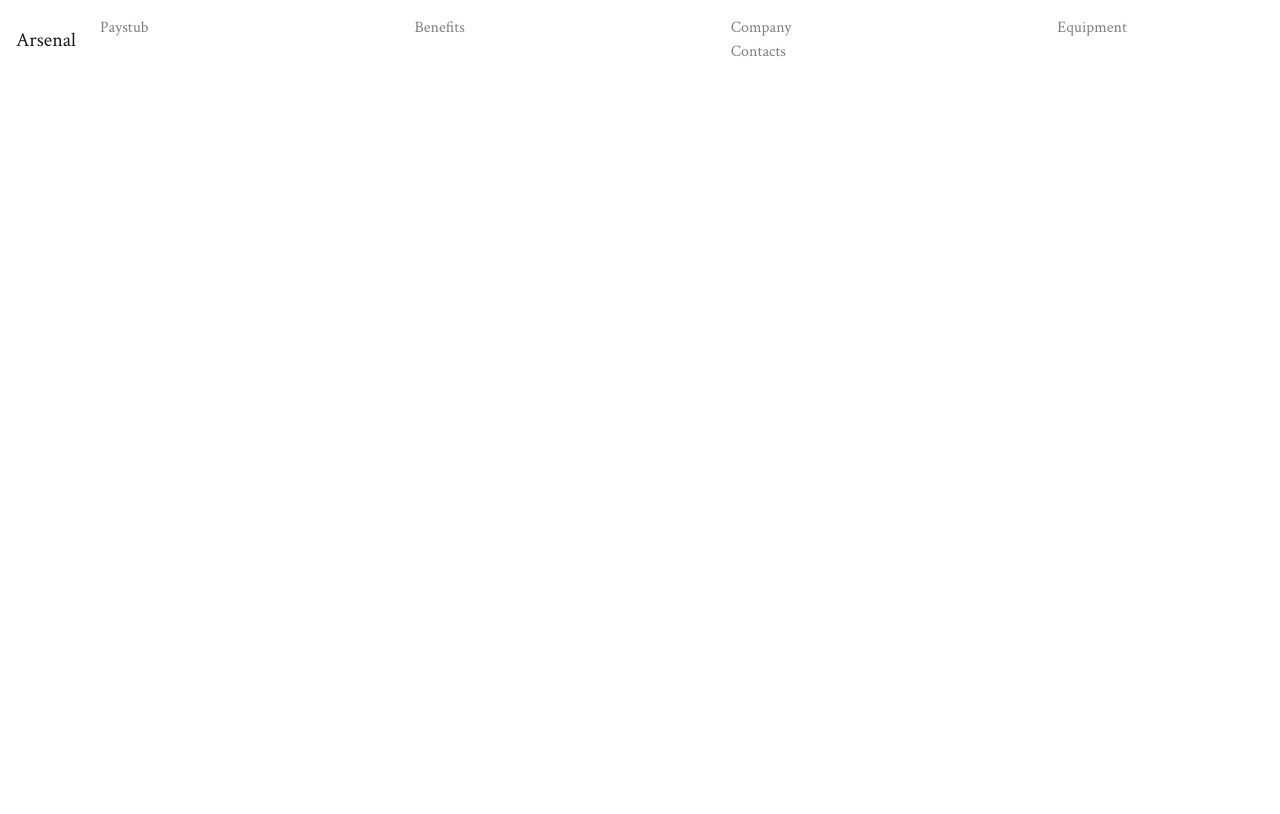
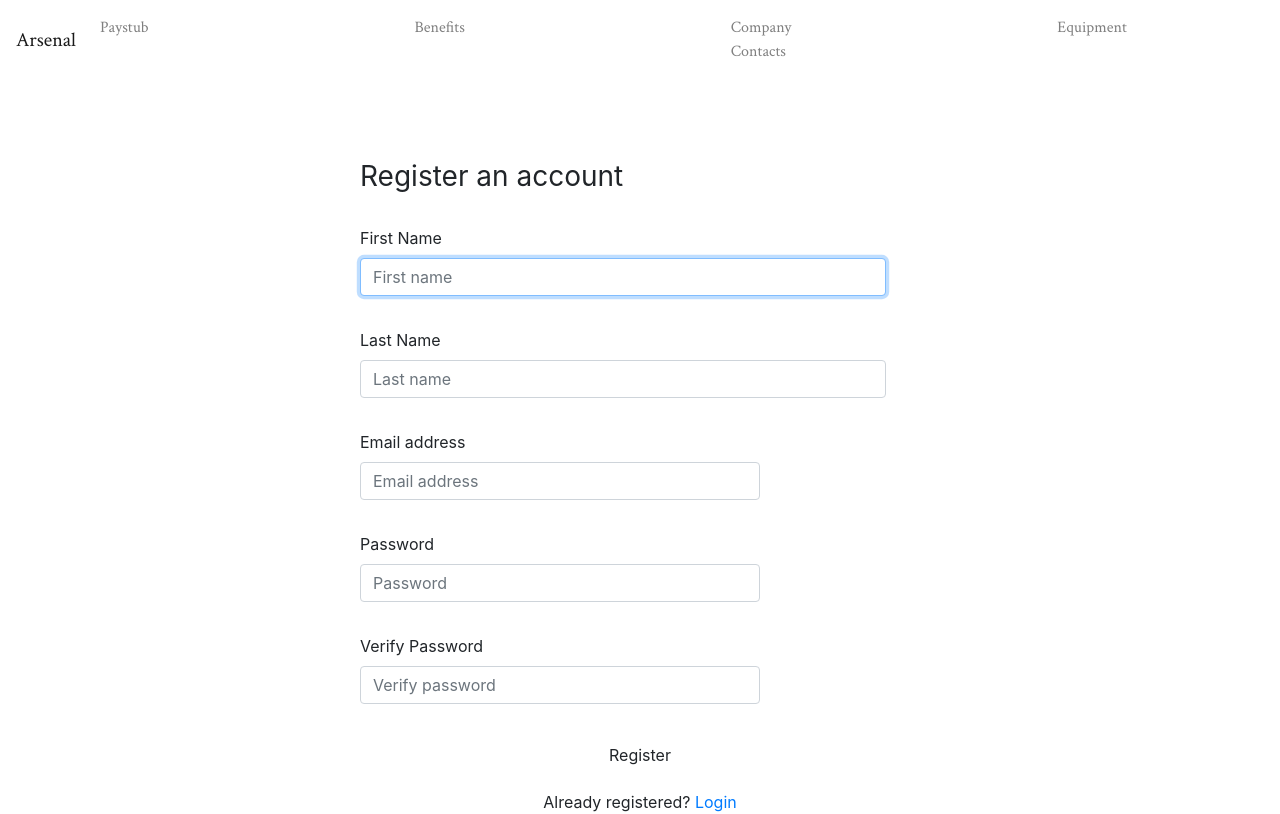
Before and after one commit to medlenmage/capstonefrontend, a React (Create React App) app: page /register in a window 1280 px wide. Shown: the top 814 px of the page. Built offline with nearby package versions, Linux system fonts and the light colour scheme; sample sign-in values are in the browser's storage.

Commit message:
added ability to register user

```diff
--- a/src/App/App.js
+++ b/src/App/App.js
@@ -3,6 +3,7 @@ import { Route, Redirect } from 'react-router-dom';
 import { Login } from '../Components/auth/Login';
 import { NavBar } from '../Components/NavBar/NavBar';
 import { ApplicationViews } from '../ApplicationViews'
+import { Register } from '../Components/auth/Register'
 
 export const CdlSchool = () => (
     <>
@@ -18,6 +19,6 @@ export const CdlSchool = () => (
         }} />
 
         <Route path="/login" render={Login} />
-        {/* <Route path="/register" render={Register} /> */}
+        <Route path="/register" render={Register} />
     </>
 );
--- a/src/Components/auth/Register.js
+++ b/src/Components/auth/Register.js
@@ -0,0 +1,87 @@
+import React from "react"
+import { Link } from "react-router-dom"
+import "./Auth.css"
+
+export const Register = (props) => {
+    const firstName = React.createRef()
+    const lastName = React.createRef()
+    const email = React.createRef()
+    const password = React.createRef()
+    const verifyPassword = React.createRef()
+    const passwordDialog = React.createRef()
+
+    const handleRegister = (e) => {
+        e.preventDefault()
+
+        if (password.current.value === verifyPassword.current.value) {
+            const newUser = {
+                "username": email.current.value,
+                "first_name": firstName.current.value,
+                "last_name": lastName.current.value,
+                "email": email.current.value,
+                "password": password.current.value
+            }
+
+            return fetch("http://127.0.0.1:8000/registeremployee", {
+                method: "POST",
+                headers: {
+                    "Content-Type": "application/json",
+                    "Accept": "application/json"
+                },
+                body: JSON.stringify(newUser)
+            })
+                .then(res => res.json())
+                .then(res => {
+                    if ("token" in res) {
+                        localStorage.setItem("employee_user_id", res.token)
+                        localStorage.setItem("user_id", res.id)
+                        props.history.push("/paystub")
+                    }
+                })
+        } else {
+            passwordDialog.current.showModal()
+        }
+    }
+
+    return (
+        <main style={{ textAlign: "center" }}>
+
+            <dialog className="dialog dialog--password" ref={passwordDialog}>
+                <div>Passwords do not match</div>
+                <button className="button--close" onClick={e => passwordDialog.current.close()}>Close</button>
+            </dialog>
+
+            <form className="form--login" onSubmit={handleRegister}>
+                <h1 className="h3 mb-3 font-weight-normal">Register an account</h1>
+                <fieldset>
+                    <label htmlFor="firstName"> First Name </label>
+                    <input ref={firstName} type="text" name="firstName" className="form-control" placeholder="First name" required autoFocus />
+                </fieldset>
+                <fieldset>
+                    <label htmlFor="lastName"> Last Name </label>
+                    <input ref={lastName} type="text" name="lastName" className="form-control" placeholder="Last name" required />
+                </fieldset>
+                <fieldset>
+                    <label htmlFor="inputEmail"> Email address </label>
+                    <input ref={email} type="email" name="email" className="form-control" placeholder="Email address" required />
+                </fieldset>
+                <fieldset>
+                    <label htmlFor="inputPassword"> Password </label>
+                    <input ref={password} type="password" name="password" className="form-control" placeholder="Password" required />
+                </fieldset>
+                <fieldset>
+                    <label htmlFor="verifyPassword"> Verify Password </label>
+                    <input ref={verifyPassword} type="password" name="verifyPassword" className="form-control" placeholder="Verify password" required />
+                </fieldset>
+                <fieldset style={{
+                    textAlign: "center"
+                }}>
+                    <button className="btn btn-1 btn-sep icon-send" type="submit">Register</button>
+                </fieldset>
+            </form>
+            <section className="link--register">
+                Already registered? <Link to="/login">Login</Link>
+            </section>
+        </main>
+    )
+}
```
